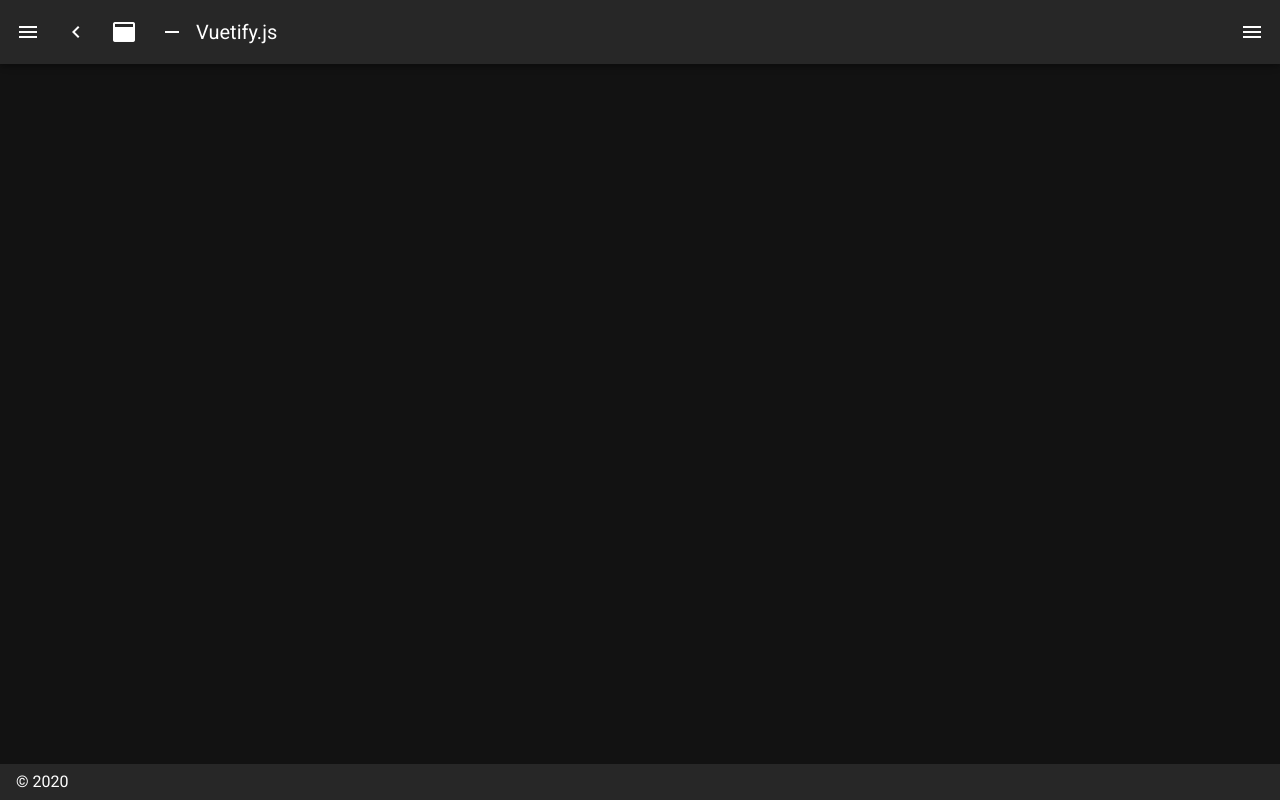
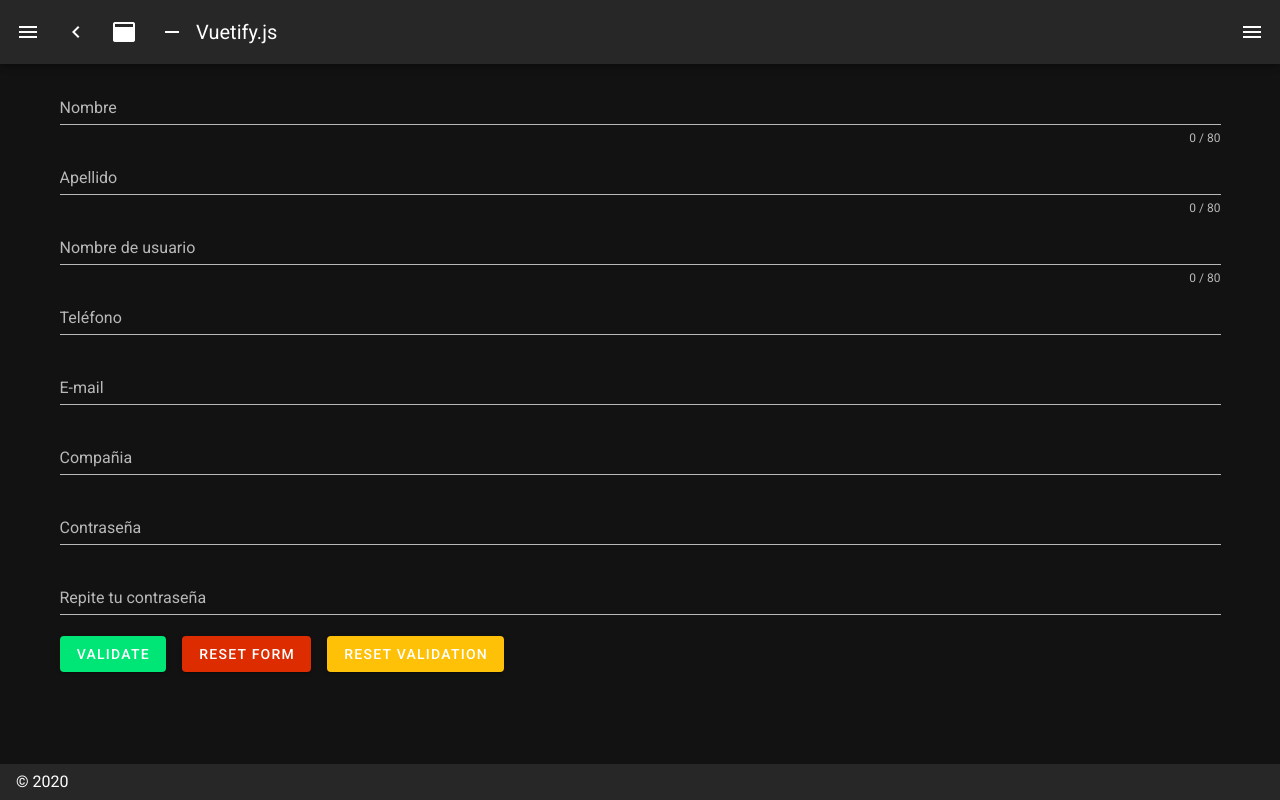
Before and after one commit to poolpartyco/recrea, a Nuxt app in the folder frontend/: page /register in a window 1280 px wide. Before the commit this address had no page. Built offline with nearby package versions, Linux system fonts and the light colour scheme.

Commit message:
Register page finished, still missing password confirmation

```diff
--- a/frontend/package.json
+++ b/frontend/package.json
@@ -12,9 +12,11 @@
     "lint": "eslint --ext .js,.vue --ignore-path .gitignore ."
   },
   "dependencies": {
+    "cross-env": "^5.2.0",
+    "express": "^4.16.4",
     "nuxt": "^2.0.0",
-    "cross-env": "^5.2.0",
-    "express": "^4.16.4"
+    "vee-validate": "^3.3.1",
+    "vuelidate": "^0.7.5"
   },
   "devDependencies": {
     "nodemon": "^1.18.9",
--- /dev/null
+++ b/frontend/pages/register/index.vue
@@ -0,0 +1,100 @@
+<template>
+  <v-form ref="form" v-model="valid" lazy-validation>
+    <v-text-field
+      v-model="name"
+      :counter="80"
+      :rules="nameRules"
+      label="Nombre"
+      required
+    ></v-text-field>
+
+    <v-text-field
+      v-model="lastName"
+      :counter="80"
+      :rules="nameRules"
+      label="Apellido"
+      required
+    ></v-text-field>
+
+    <v-text-field
+      v-model="nick"
+      :counter="80"
+      :rules="nameRules"
+      label="Nombre de usuario"
+      required
+    ></v-text-field>
+
+    <v-text-field
+      v-model="phoneNumber"
+      label="Teléfono"
+      required
+    ></v-text-field>
+
+    <v-text-field
+      v-model="email"
+      :rules="emailRules"
+      label="E-mail"
+      required
+    ></v-text-field>
+
+    <v-text-field v-model="company" label="Compañia" required></v-text-field>
+
+    <v-text-field v-model="password" label="Contraseña" required></v-text-field>
+
+    <v-text-field
+      v-model="repeatPassword"
+      label="Repite tu contraseña"
+      required
+    ></v-text-field>
+
+    <v-btn :disabled="!valid" color="success" class="mr-4" @click="validate">
+      Validate
+    </v-btn>
+
+    <v-btn color="error" class="mr-4" @click="reset">
+      Reset Form
+    </v-btn>
+
+    <v-btn color="warning" @click="resetValidation">
+      Reset Validation
+    </v-btn>
+  </v-form>
+</template>
+
+<script>
+export default {
+  data: () => ({
+    valid: true,
+    name: '',
+    lastName: '',
+    nick: '',
+    company: '',
+    phoneNumber: '',
+    password: '',
+    repeatPassword: '',
+    nameRules: [
+      (v) => !!v || 'Name is required',
+      (v) => (v && v.length <= 10) || 'Name must be less than 10 characters'
+    ],
+    email: '',
+    emailRules: [
+      (v) => !!v || 'E-mail is required',
+      (v) => /.+@.+\..+/.test(v) || 'E-mail must be valid'
+    ],
+    select: null,
+    checkbox: false
+  }),
+
+  methods: {
+    validate() {
+      this.$refs.form.validate()
+    },
+    reset() {
+      this.$refs.form.reset()
+    },
+    resetValidation() {
+      this.$refs.form.resetValidation()
+    }
+  }
+}
+</script>
```
Also changed, not shown: 1 other file (tests, documents, lock files or other folders).
